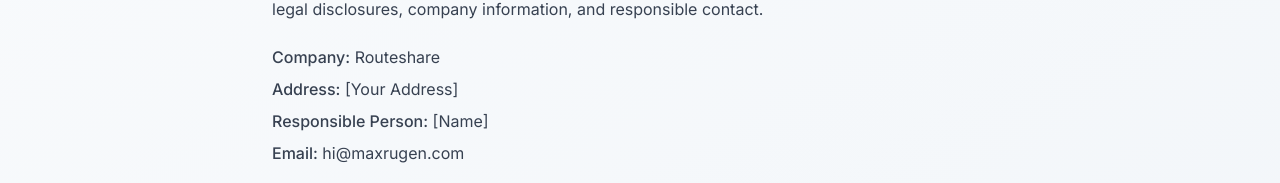
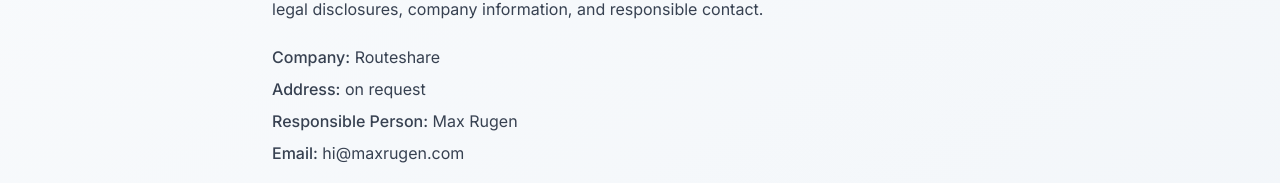
Before and after one commit to maxrugen/routeshare, a Next.js app in the folder frontend/: page /imprint in a window 1280 px wide. Shown: the part 115-298 px from the top of the page. Built offline with nearby package versions, Linux system fonts and the light colour scheme.

Commit message:
chore: sync workspace changes

```diff
--- a/frontend/app/imprint/page.tsx
+++ b/frontend/app/imprint/page.tsx
@@ -8,8 +8,8 @@
       </p>
       <div className="mt-6 space-y-2 text-gray-700">
         <p><span className="font-medium">Company:</span> Routeshare</p>
-        <p><span className="font-medium">Address:</span> [Your Address]</p>
-        <p><span className="font-medium">Responsible Person:</span> [Name]</p>
+        <p><span className="font-medium">Address:</span> on request</p>
+        <p><span className="font-medium">Responsible Person:</span> Max Rugen</p>
         <p><span className="font-medium">Email:</span> hi@maxrugen.com</p>
       </div>
     </div>
```
